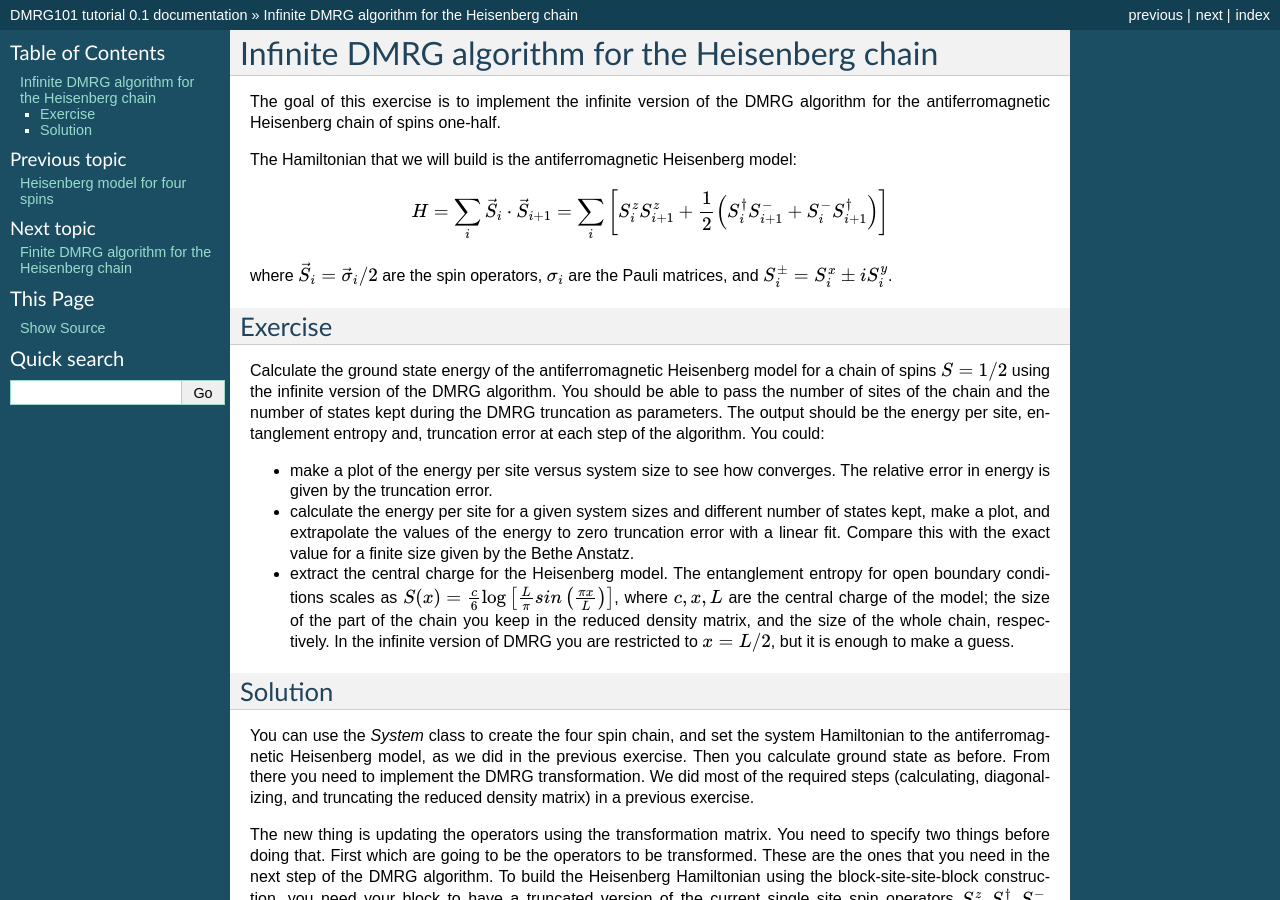
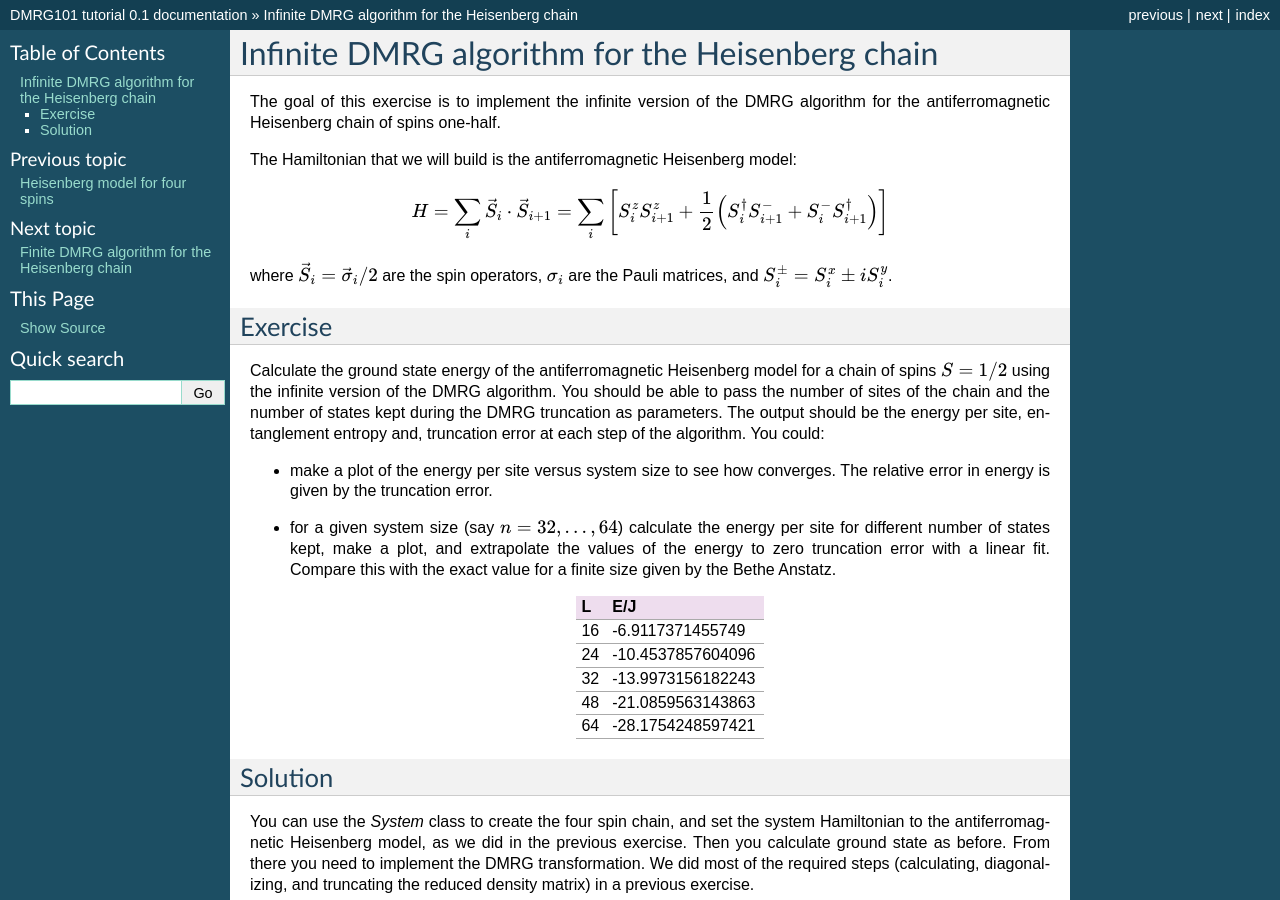
Before and after one commit to iglpdc/dmrg101_tutorial, a Sphinx documentation site: the page built from docs/infinite_heisenberg.rst, in a window 1280 px wide and 900 px high. Built offline with Sphinx 7.4.7, drawn with Linux system fonts in a browser that asks for light colours; formulas are drawn with MathJax 3.

Commit message:
Adding the exact energies.

```diff
--- a/docs/infinite_heisenberg.rst
+++ b/docs/infinite_heisenberg.rst
@@ -31,18 +31,25 @@ and, truncation error at each step of the algorithm. You could:
 - make a plot of the energy per site versus system size to see how
   converges. The relative error in energy is given by the truncation
   error.
-- calculate the energy per site for a given system sizes and different
-  number of states kept, make a plot, and extrapolate the values of the
-  energy to zero truncation error with a linear fit. Compare this with the
-  exact value for a finite size given by the Bethe Anstatz.
-- extract the central charge for the Heisenberg model. The entanglement
-  entropy for open boundary conditions scales as
-  :math:`S(x)=\frac{c}{6}\log\left[\frac{L}{\pi}sin\left(\frac{\pi
-  x}{L}\right)\right]`, where :math:`c, x, L` are the central charge of
-  the model; the size of the part of the chain you keep in the reduced
-  density matrix, and the size of the whole chain, respectively. In the
-  infinite version of DMRG you are restricted to :math:`x=L/2`, but it is
-  enough to make a guess.
+- for a given system size (say :math:`n=32,\dots, 64`) calculate the
+  energy per site for different number of states kept, make a plot, and
+  extrapolate the values of the energy to zero truncation error with a
+  linear fit. Compare this with the exact value for a finite size given by
+  the Bethe Anstatz.
+
+  +----+-------------------+
+  | L  | E/J               |
+  +====+===================+
+  | 16 | -6.9117371455749  |
+  +----+-------------------+
+  | 24 | -10.4537857604096 |
+  +----+-------------------+
+  | 32 | -13.9973156182243 |
+  +----+-------------------+
+  | 48 | -21.0859563143863 |
+  +----+-------------------+
+  | 64 | -28.1754248597421 |
+  +----+-------------------+
 
 Solution
 --------
@@ -125,5 +132,3 @@ can use:
         -m <states>       Number of states kept.
         -o --output=FILE  Ouput file [default: infinite_heisenberg.dat]
         --dir=DIR         Ouput directory [default: ./]
-
-------------------------------------------------------------------------------
```
